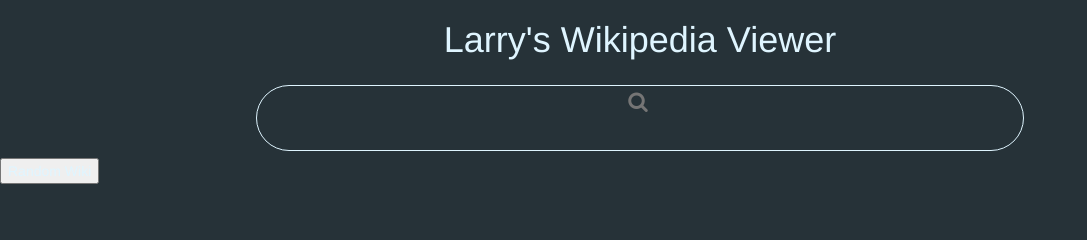
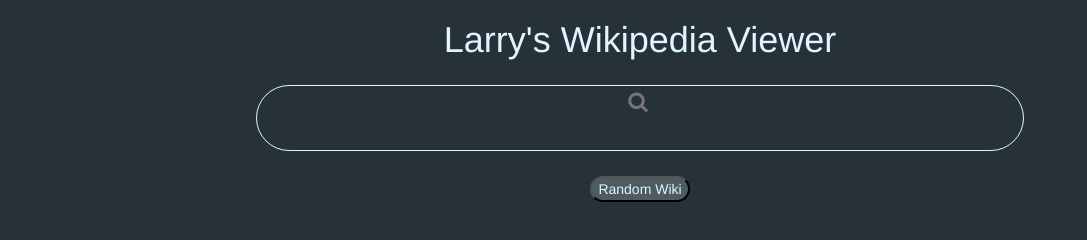
Before and after one commit to larry-cherry/WikipediaViewer, a plain HTML site: page index.html in a window 1280 px wide. Shown: the whole page, without its empty margins (0-1087 px from the left). Drawn offline with nearby package versions, Linux system fonts and the light colour scheme.

Commit message:
added styling to for random wiki button

```diff
--- a/style.css
+++ b/style.css
@@ -11,7 +11,7 @@
     -o-transition: all 1s .25s;
     transition: all 1s .25s;
     display: block;
-    margin: 0.5em auto;
+    margin: 25px auto;
     width: 60%; }
     .wiki-search #searchbar input {
       font-size: 1.5em;
@@ -29,6 +29,18 @@
     width: 90vw; }
   .wiki-search .collapsed {
     min-width: auto; }
+  .wiki-search button {
+    -webkit-transition: all 1s .50s;
+    -o-transition: all 1s .50s;
+    transition: all 1s .50s;
+    background-color: #4f5b62;
+    border-radius: 1em;
+    color: #dff5ff;
+    display: block;
+    margin: auto; }
+  .wiki-search button:hover {
+    color: #4f5b62;
+    background-color: #dff5ff; }
   .wiki-search #search-results {
     margin-top: 25px; }
     .wiki-search #search-results .result {
```
